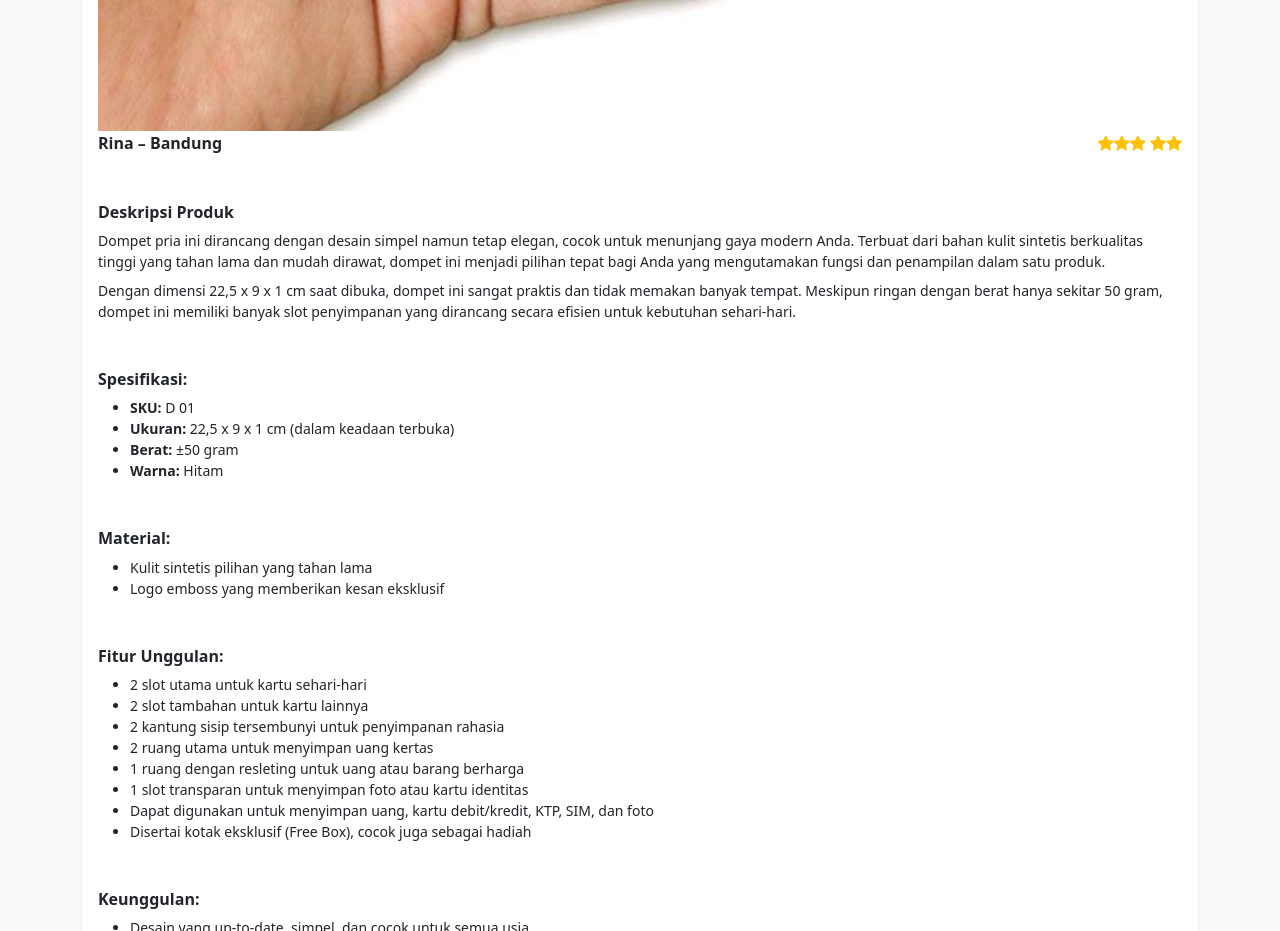
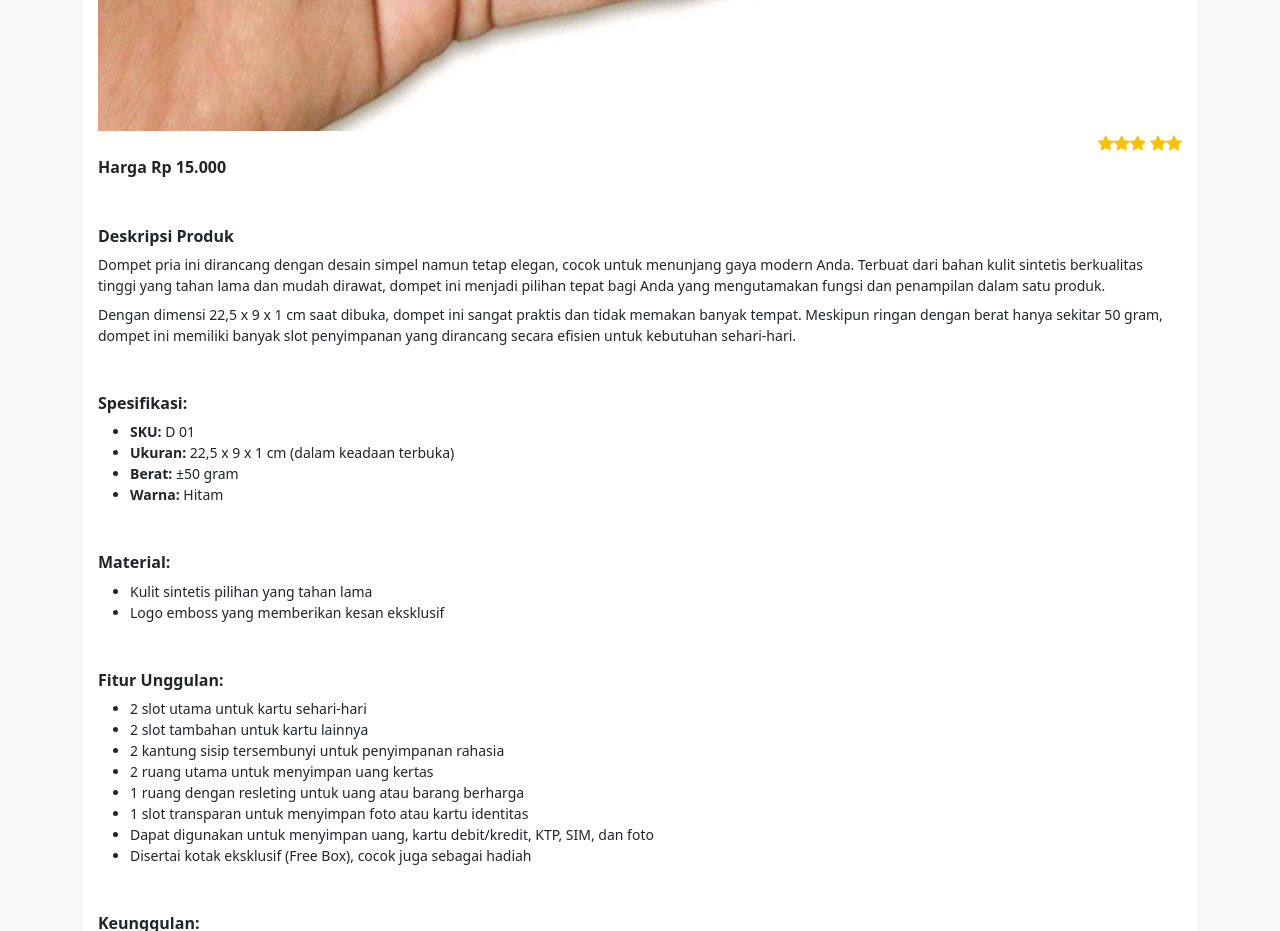
Before and after one commit to omdropship/xyzdompet, a plain HTML site: page index.html in a window 1280 px wide. Shown: the part 1120-2051 px from the top of the page. Drawn offline with nearby package versions, Linux system fonts and the light colour scheme.

Commit message:
Update index.html

```diff
--- a/index.html
+++ b/index.html
@@ -92,7 +92,7 @@
 </div>
  <!--Harga -->
     <div class="d-flex justify-content-between">
-              <strong>Rina – Bandung</strong>
+              <strong><br/>Harga Rp 15.000</strong>
               <div class="text-warning">
                 <i class="bi bi-star-fill"></i><i class="bi bi-star-fill"></i><i class="bi bi-star-fill"></i>
                 <i class="bi bi-star-fill"></i><i class="bi bi-star-fill"></i>
```
